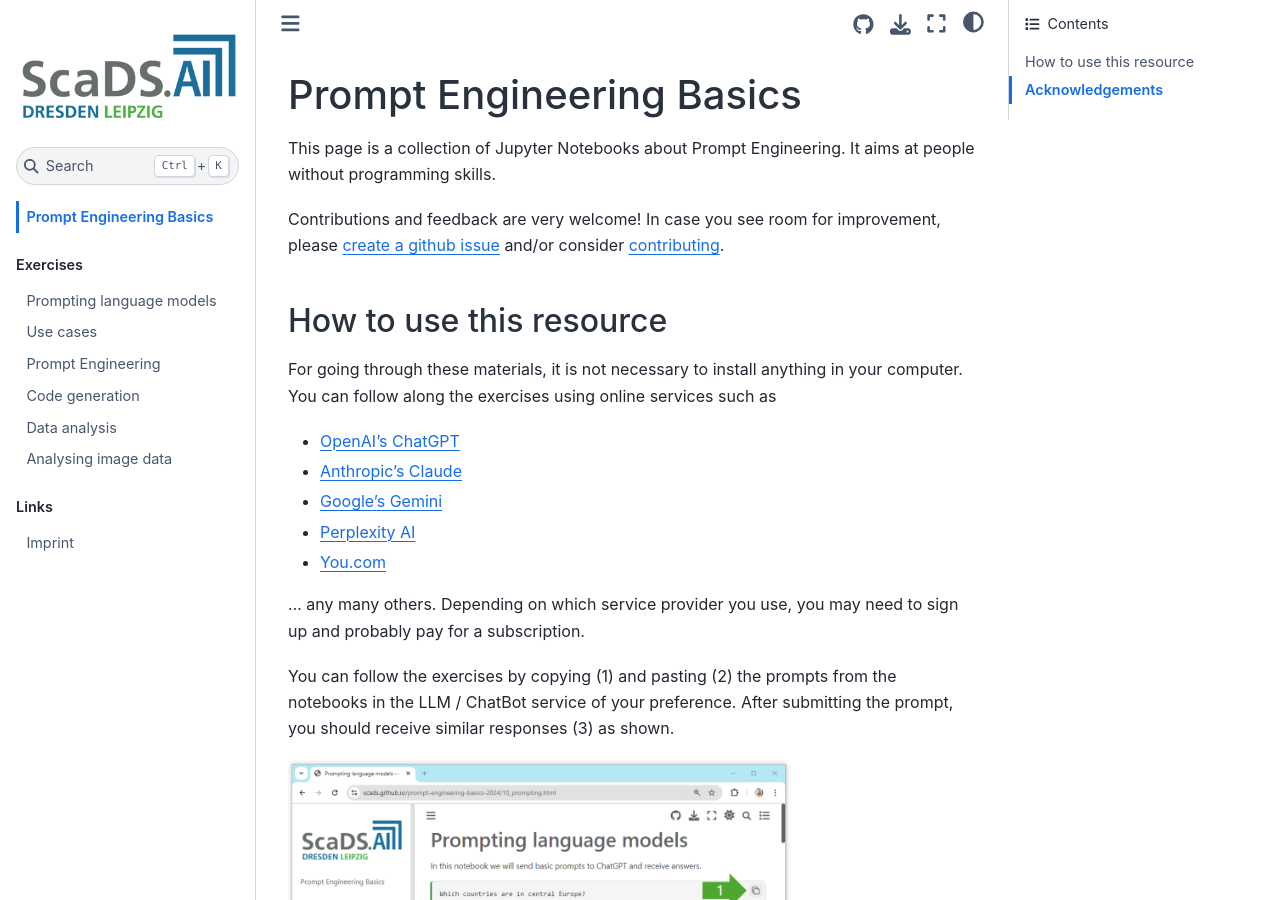
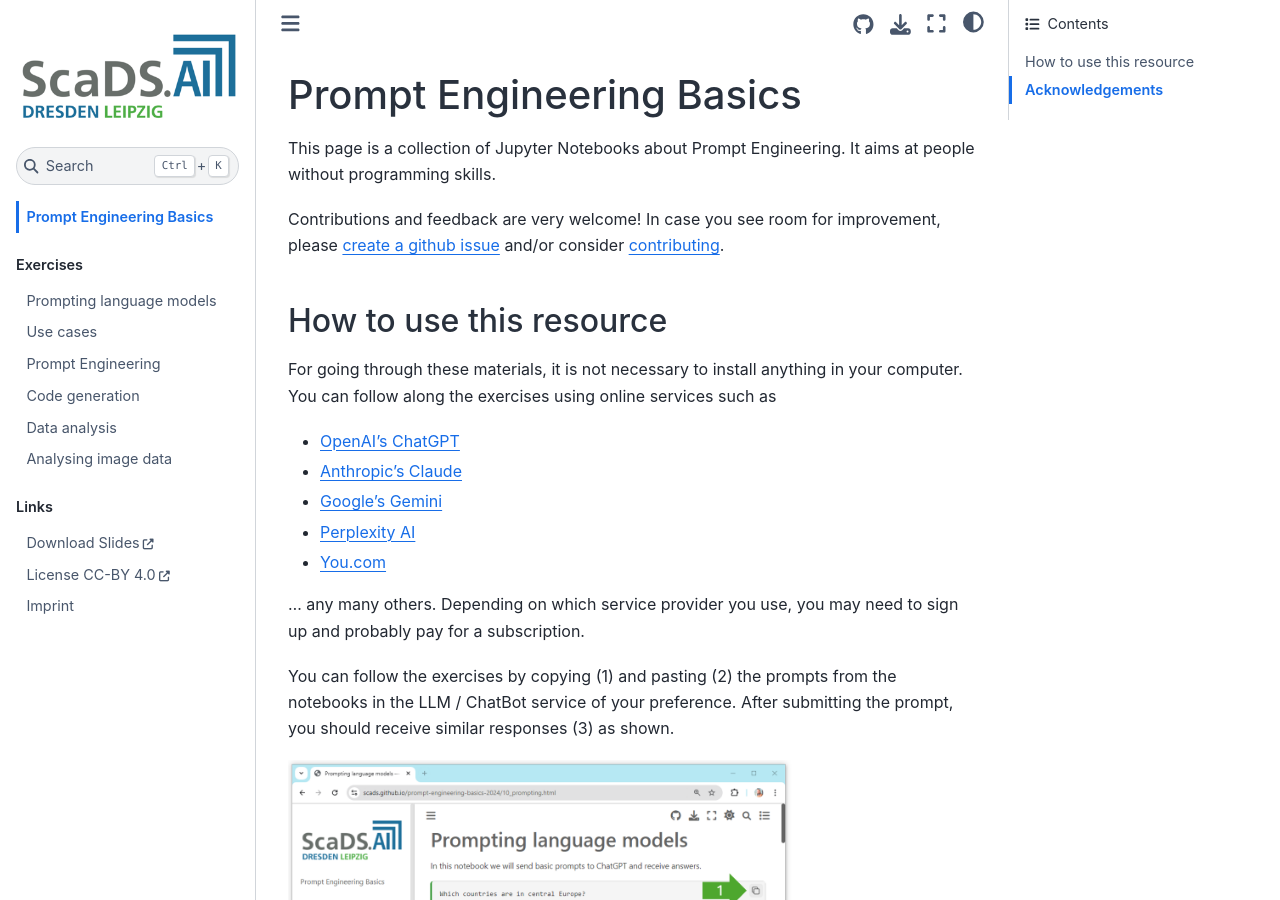
Before and after one commit to ScaDS/prompt-engineering-basics-2024, a Jupyter Book: the page built from docs/intro.md, in a window 1280 px wide and 900 px high. Built offline with Jupyter Book 1.0.4 settings and Sphinx 7.4.7 and the Sphinx Book theme 1.1.4, drawn with Linux system fonts in a browser that asks for light colours.

Commit message:
added links

```diff
--- a/docs/_toc.yml
+++ b/docs/_toc.yml
@@ -16,4 +16,8 @@
 
   - caption: Links
     chapters:
+    - url: https://zenodo.org/records/13336076
+      title: Download Slides
+    - url: https://creativecommons.org/licenses/by/4.0/
+      title: License CC-BY 4.0
     - file: imprint
```
